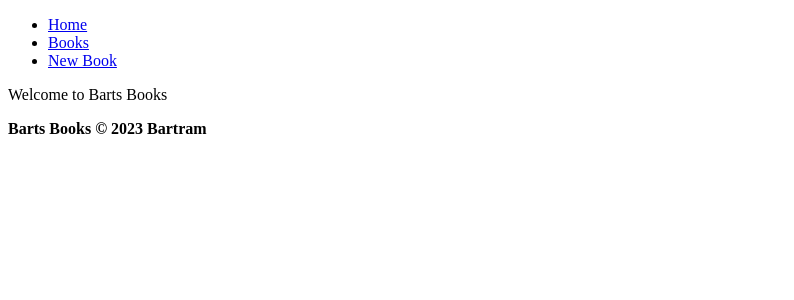
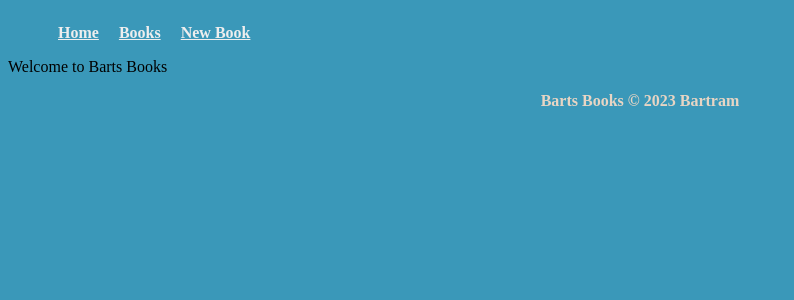
Before and after one commit to SdcBartram/One_to_many_Amazonish_author_book_w4d3, a Flask app: page / in a window 1280 px wide. Shown: the top 300 px of the page, without its empty margins (0-794 px from the left). Run offline with Flask 3, Linux system fonts and the light colour scheme.

Commit message:
some very basic css

```diff
--- a/repositories/book_repository.py
+++ b/repositories/book_repository.py
@@ -35,7 +35,7 @@ def select_all():
         author = author_repo.select(row['author_id'])
         book = Book(row['title'], row['genre'], author, row['id'])
         books.append(book)
-        return books
+    return books
 
 
 def select(id):
--- a/static/style.css
+++ b/static/style.css
@@ -0,0 +1,70 @@
+body {
+    font-family: "Libre Baskerville";
+    background-color: #3A98B9;
+}
+
+.book {
+    border: 1px solid black;
+    padding: 10px;
+    margin-bottom: 10px;
+}
+
+.content {
+display: flex;
+justify-content: space-between;
+align-items: center;
+}
+
+.author {
+font-style: italic;
+}
+
+.buttons {
+display: flex;
+}
+
+.delete-form {
+margin-left: 10px;
+}
+
+.trash_button {
+background-color: white;
+border: none;
+}
+
+.trash_button:hover {
+color: red;
+cursor: pointer;
+}
+
+footer {
+    color: #E8D5C4;
+    text-align: center;
+}
+
+nav {
+    display: flex;
+}
+
+.menu {
+    display: flex;
+    flex-direction: row;
+    align-items: center;
+    list-style-type: none;
+    font-weight: bold;
+    color: #E8D5C4;
+    padding-right: 15%;
+}
+
+.menu a {
+    color: #EEEEEE;
+    display: inline;
+}
+
+.menu li {
+    padding: 0 10px;
+}
+
+.navLink:hover {
+    font-size: larger;
+}
```
Also changed, not shown: console.py (+9 -0 lines), controllers/books_controller.py (+14 -5 lines), templates/books/edit.jinja (+29 -0 lines), templates/books/index.jinja (+7 -6 lines), templates/books/new.jinja (+31 -0 lines).
